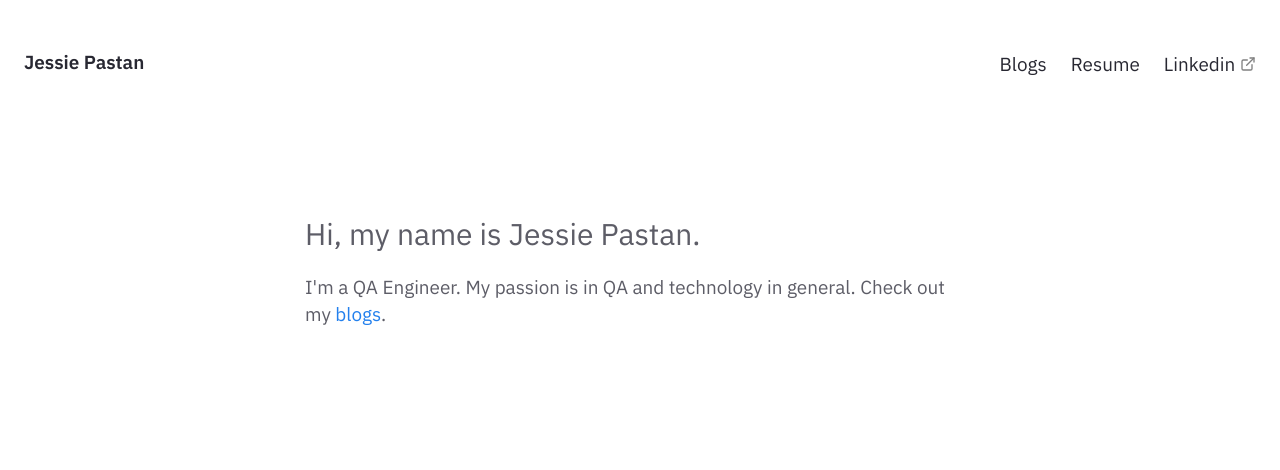
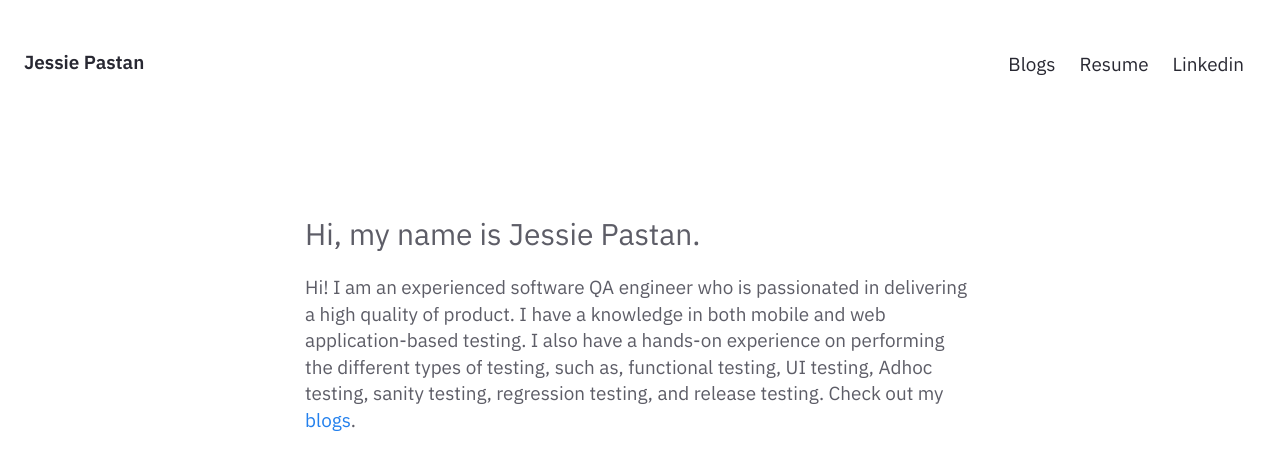
Before and after one commit to jessie-pastan/jessie-pastan.github.io, a Jekyll site: the page built from pages/index.md, in a window 1280 px wide. Shown: the top 470 px of the page. Built offline with Jekyll 4.4.1, drawn with Linux system fonts in a browser that asks for light colours.

```diff
--- a/_includes/Homepage.html
+++ b/_includes/Homepage.html
@@ -5,8 +5,10 @@
             Hi, my name is Jessie Pastan.
         </h3>
         <p>
-        I'm a QA Engineer.
-        My passion is in QA and technology in general.
+        Hi! I am an experienced software QA engineer who is passionated in delivering a high quality of product.
+        I have a knowledge in both mobile and web application-based testing.
+        I also have a hands-on experience on performing the different types of testing, such as, functional testing, UI testing, Adhoc testing, sanity testing, regression testing, and release testing.
+
         Check out my <a href="{{'/blogs' | relative_url}}"> blogs</a>.
         </h3>
 </div> </div>
--- a/_includes/Nav.html
+++ b/_includes/Nav.html
@@ -28,7 +28,7 @@
         <a href="{{ site.baseurl }}/resume" class="navbar-item">
           Resume
         </a>
-        <a href="https://www.linkedin.com/in/jessie-pastan-649934232" target="_blank" class="navbar-item">
+        <a href="{{ site.baseurl }}/assets/Jessie-Pastan-Resume.pdf" target="_blank" class="navbar-item">
           Linkedin
         </a>
       </div>
```
Also changed, not shown: _posts/2020-03-01-chales-proxy.md (deleted, +0 -28 lines), _posts/2022-10-21-API-testing-with-postman.md (added, +54 -0 lines), _posts/example.md (renamed from _posts/2020-03-01-how-to.md), assets/img/2022-10-21-API-testing-with-postman/1.png (added), assets/img/2022-10-21-API-testing-with-postman/2.png (added), assets/img/2022-10-21-API-testing-with-postman/3.png (added), assets/img/2022-10-21-API-testing-with-postman/4.png (added), assets/img/2022-10-21-API-testing-with-postman/5.png (added).
